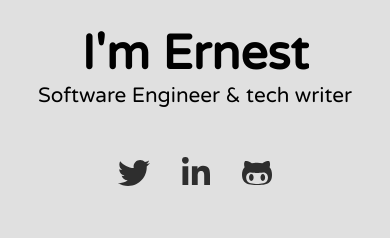
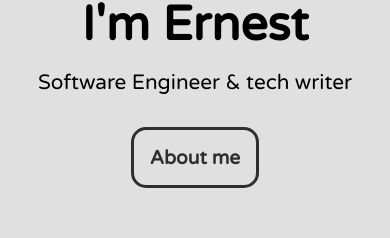
Before and after one commit to musaubrian/brian, a Vue app in the folder mysite_2/: page / in a window 390 px wide. Shown: the part 253-491 px from the top of the page. Built offline with nearby package versions, Linux system fonts and the light colour scheme.

Commit message:
rerouting for mobile

```diff
--- a/mysite_2/src/assets/base.css
+++ b/mysite_2/src/assets/base.css
@@ -2,7 +2,7 @@
 :root {
   --vt-c-white: #ffffff;
   --vt-c-white-soft: #dddddde3;
-  --vt-c-white-mute: #f2f2f2;
+  --vt-c-white-mute: #808080;
 
   --vt-c-black: #181818;
   --vt-c-black-soft: #2e2e2e;
@@ -17,7 +17,8 @@
   --color-backround-black: var(--vt-c-black-mute);
 
   --color-text-black: var(--vt-c-black-soft);
-  --color-text-white: var(--vt-c-white-mute);
+  --color-text-white: var(--vt-c-white-soft);
+  --color-text-white-mute: var(--vt-c-white-mute);
 }
 * {
   box-sizing: border-box;
--- a/mysite_2/src/components/HomePage.vue
+++ b/mysite_2/src/components/HomePage.vue
@@ -1,11 +1,14 @@
 <template>
     <div class="hompeage">
         <div class="image-container">
-            <img src="https://github.com/musaubrian/brian/blob/main/mysite/images/pikachugif.gif?raw=true" class="pika">
+            <img src="https://github.com/musaubrian/brian/blob/main/mysite/images/pikachugif.gif?raw=true" alt="pikachu waving" class="pika">
         </div>
         <div class="welcome">
             <h1> I'm Ernest </h1>
             <p> Software Engineer & tech writer </p>
+            <RouterLink to="/about" class="mobile-button">
+                About me
+            </RouterLink>
         </div>
         <div class="socials">
             <RouterLink to="/twitter" class="social-icons">
@@ -54,6 +57,7 @@
     }
     .welcome p {
         font-size: 2rem;
+        margin: 1rem auto;
     }
     .socials {
         display: flex;
@@ -88,12 +92,18 @@
         }
     }
     .social-icons:hover {
-        font-size: 2.4rem;
+        color: var(--color-text-white-mute);
         transition: 500ms;
     }
+    .mobile-button {
+        display: none;
+        visibility: hidden;
+    }
 
-    @media screen and (max-width: 600px) {
-
+    @media screen and (max-width: 580px) {
+        .image-container {
+            margin-top: 2rem;
+        }
         .image-container img {
             width: 60%;
         }
@@ -102,6 +112,24 @@
         }
         .welcome p {
             font-size: 1.3rem;
+        }
+        .mobile-button {
+            visibility: visible;
+            display: flex;
+            padding: 1rem;
+            border: 3px solid var(--color-text-black);
+            border-radius: 15px;
+            margin: 1rem auto;
+            text-decoration: none;
+            color: var(--color-text-black);
+            font-size: 1.2rem;
+            font-weight: 650;
+            transition: 300ms;
+        }
+        .mobile-button:hover {
+            background-color: var(--color-text-black);
+            color: var(--color-text-white);
+            transition: 300ms;
         }
         @keyframes typewriter {
             from {
--- a/mysite_2/src/components/NavBar.vue
+++ b/mysite_2/src/components/NavBar.vue
@@ -57,4 +57,13 @@
         transition: 400ms;
         font-size: 1.6rem;
     }
+    @media screen and (max-width: 580px) {
+
+        .navbar {
+            display: none;
+        }
+        ul {
+            justify-content: center;
+        }
+    }
 </style>
```
